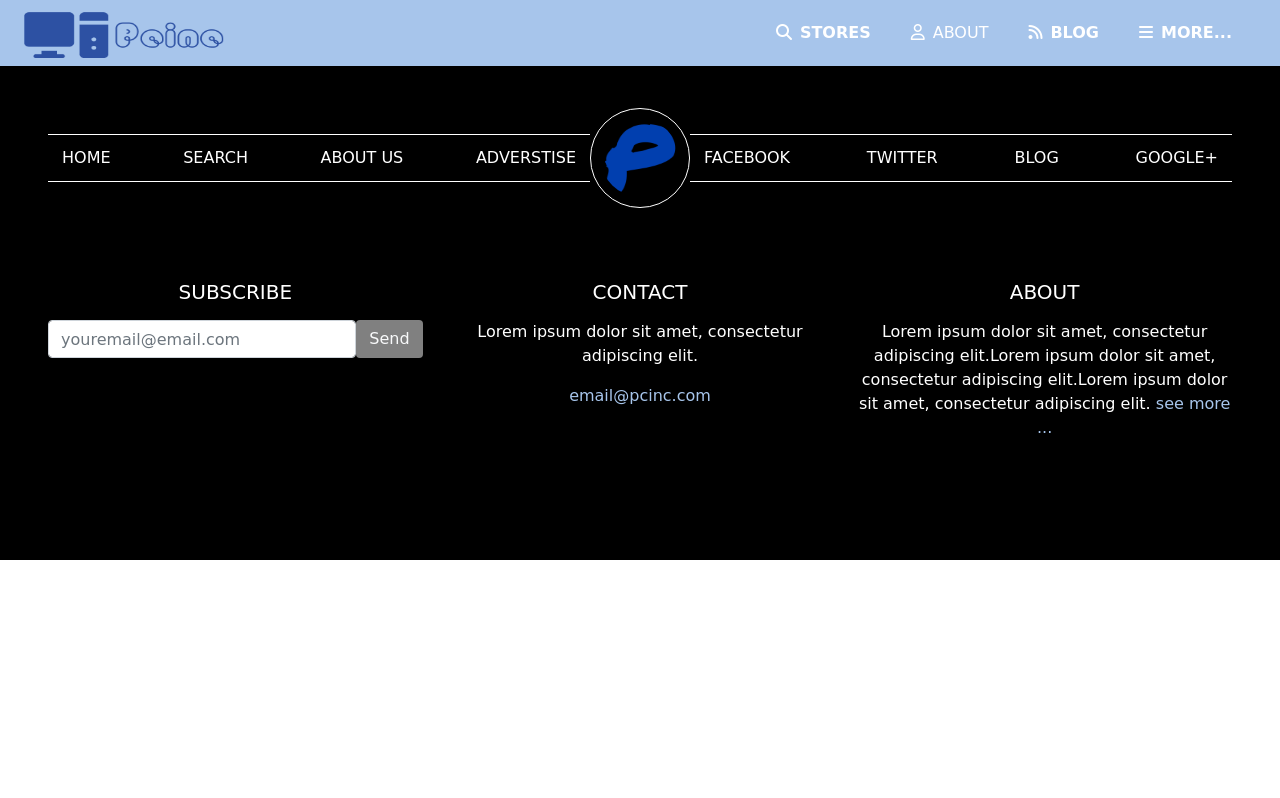
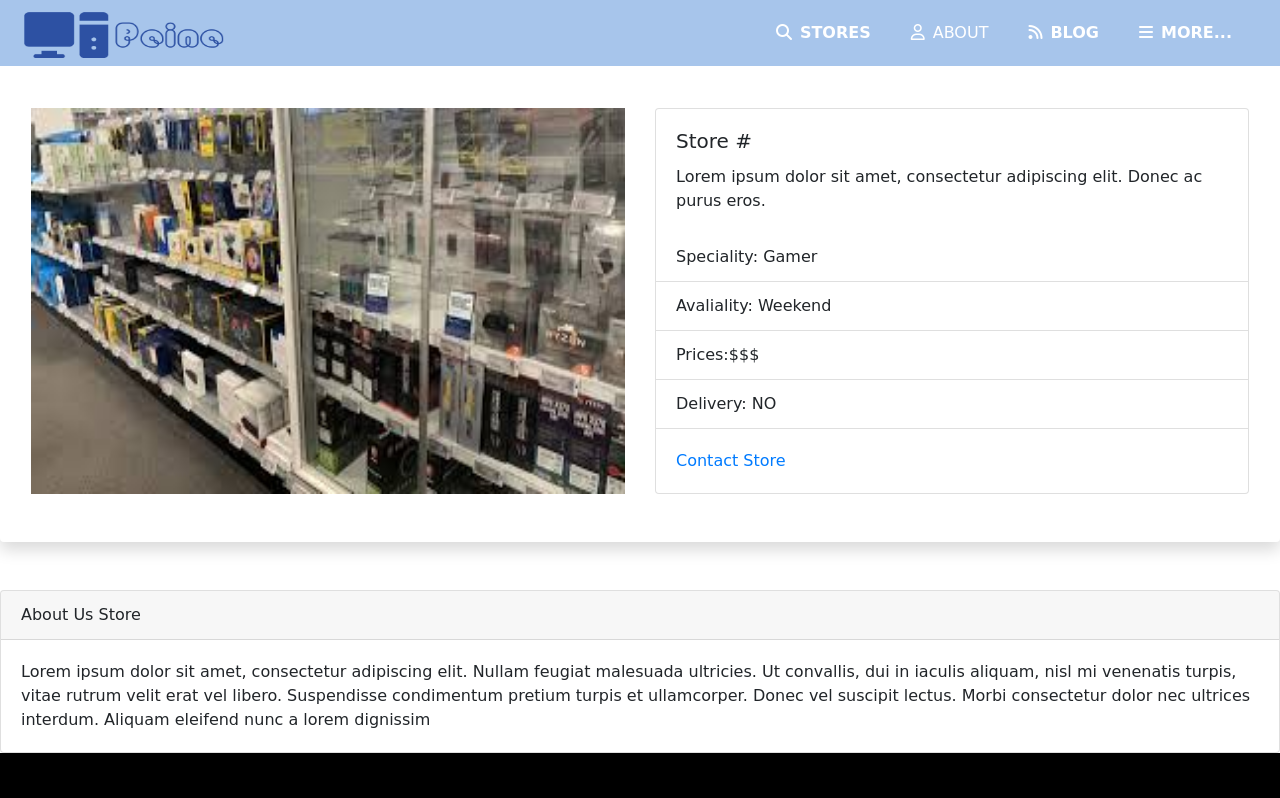
Before and after one commit to kiranitor123/store-directory, a website: page storesview.html in a window 1280 px wide. Shown: the top 798 px of the page. Drawn offline with nearby package versions, Linux system fonts and the light colour scheme; a web font is replaced by a local one.

```diff
--- a/storesview.html
+++ b/storesview.html
@@ -26,20 +26,53 @@
   <nav class="stiky w-100 d-flex justify-content-between px-4 pt-2 pb-2 align-items-center flex-column flex-md-row">
     <a href=""><img height="50" width="200" src="./assets/logo2.png" alt="logo"></a>
     <div class="header-links d-flex align-items-center">
-      <a href=""><i class="fas fa-search px-3 text-white"><span class="d-none d-xl-inline-block px-2">STORES</span> </i></a>
+      <a href="./search.html""><i class="fas fa-search px-3 text-white"><span class="d-none d-xl-inline-block px-2">STORES</span> </i></a>
       <a href=""><i class="far fa-user px-3 text-white"><span class="d-none d-xl-inline-block px-2">ABOUT</span></i></a>
       <a href=""><i class="fas fa-rss px-3 text-white"><span class="d-none d-xl-inline-block px-2">BLOG</span></i></a>
       <a href=""><i class="fas fa-bars px-3 text-white"><span class="d-none d-xl-inline-block px-2">MORE...</span></i></a>
     </div>
   </nav>
   <main>
+    <div class="shadow py-5 px-3 mb-5 bg-body rounded">
+      <div class="row m-0">
+        <div class="col-12 col-md-6">
+          <img class="img-fluid w-100 h-100" src="./assets/store5.jpeg" alt="store">
+        </div>
+        <div class="col-12 col-md-6">
+          <div class="card">
+            <div class="card-body">
+              <h5 class="card-title">Store #</h5>
+              <p class="card-text">Lorem ipsum dolor sit amet, consectetur adipiscing elit. Donec ac purus eros.</p>
+            </div>
+            <ul class="list-group list-group-flush">
+              <li class="list-group-item"><span>Speciality:</span> Gamer</li>
+              <li class="list-group-item"><span>Avaliality:</span> Weekend</li>
+              <li class="list-group-item"><span>Prices:</span>$$$</li>
+              <li class="list-group-item"><span>Delivery:</span> NO</li>
+            </ul>
+            <div class="card-body">
+              <a href="#" class="card-link">Contact Store</a>
+            </div>
+          </div>
+        </div>
+      </div>
+    </div>
+
+    <div class="card">
+      <div class="card-header">
+        About Us Store
+      </div>
+      <div class="card-body">
+        <p class="card-text">Lorem ipsum dolor sit amet, consectetur adipiscing elit. Nullam feugiat malesuada ultricies. Ut convallis, dui in iaculis aliquam, nisl mi venenatis turpis, vitae rutrum velit erat vel libero. Suspendisse condimentum pretium turpis et ullamcorper. Donec vel suscipit lectus. Morbi consectetur dolor nec ultrices interdum. Aliquam eleifend nunc a lorem dignissim</p>
+      </div>
+    </div>
 
   </main>
   <footer class="p-5">
     <div class="d-flex footer-main-content flex-column flex-md-row" >
       <div class="foot-cont flex-column flex-md-row">
-        <a class="text-white p-1" href="">HOME</a>
-        <a class="text-white p-1" href="">SEARCH</a>
+        <a class="text-white p-1" href="./index.html">HOME</a>
+        <a class="text-white p-1" href="./search.html">SEARCH</a>
         <a class="text-white p-1" href="">ABOUT US</a>
         <a class="text-white p-1" href="">ADVERSTISE</a>
       </div>
```
Also changed, not shown: index.html (+3 -3 lines), search.html (+7 -7 lines).
